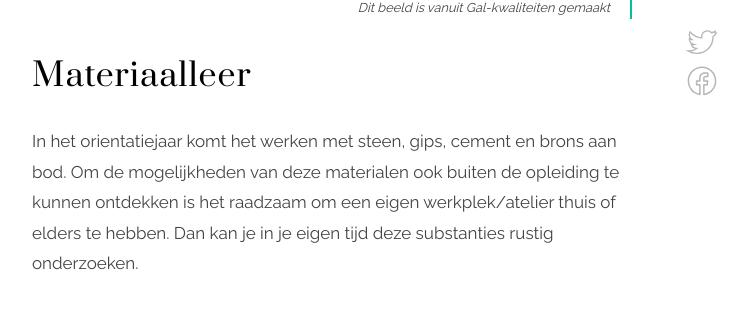
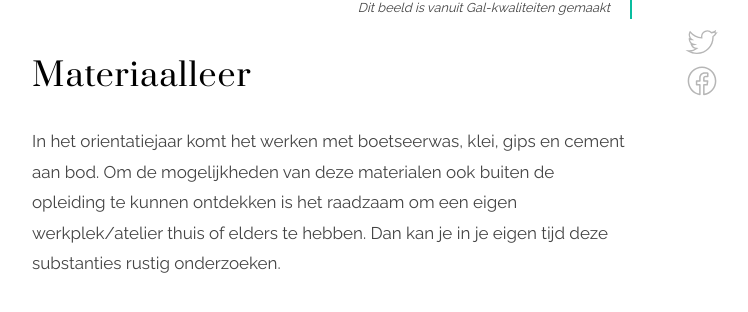
Before and after one commit to feicohajonides2020/feicohajonides2020.github.io, a Jekyll site: the page built from _posts/2019-10-07-Introductie jaar.md, in a window 1280 px wide and 900 px high, scrolled down 1992 px, cut to the strip 129-448 px from the top of the window. Shown: the top 312 px of the strip, without its empty margins (308-1056 px from the left). Built offline with Jekyll 4.4.1, drawn with Linux system fonts in a browser that asks for light colours.

Commit message:
Update 2019-10-07-Introductie jaar.md

```diff
--- a/_posts/2019-10-07-Introductie jaar.md
+++ b/_posts/2019-10-07-Introductie jaar.md
@@ -22,7 +22,7 @@ In dit orientatiejaar maak je kennis met het vormgeven vanuit de zeven organen.
 
 
 ## Materiaalleer
-In het orientatiejaar komt het werken met steen, gips, cement en brons aan bod.
+In het orientatiejaar komt het werken met boetseerwas, klei, gips en cement aan bod.
 Om de mogelijkheden van deze materialen ook buiten de opleiding te kunnen ontdekken is het raadzaam om een eigen werkplek/atelier thuis of elders te hebben. Dan kan je in je eigen tijd deze substanties rustig onderzoeken.
 
 {% include image.html img="https://25853585-541091259790646543.preview.editmysite.com/uploads/2/5/8/5/25853585/2-door-vleugelen-bewogen_orig.jpg" alt="Alt for image" caption="Dit bronzen beeld is gemaakt en gegoten in een orientatiejaar" %}
```
